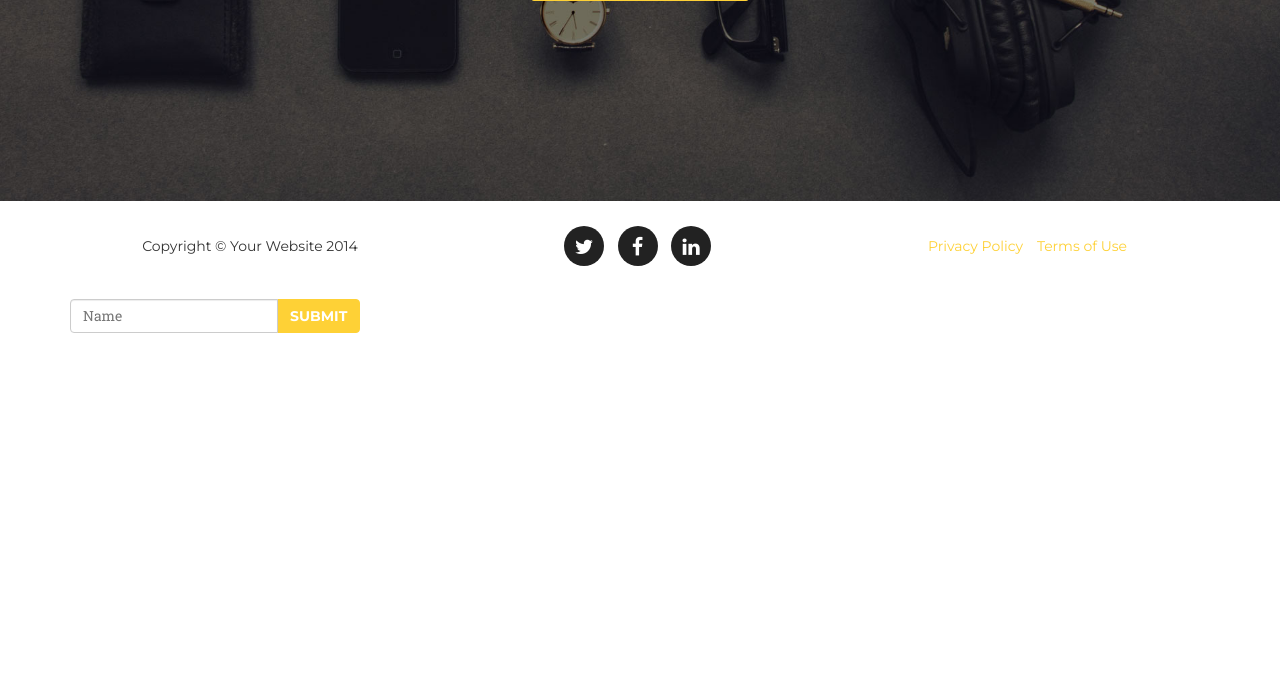
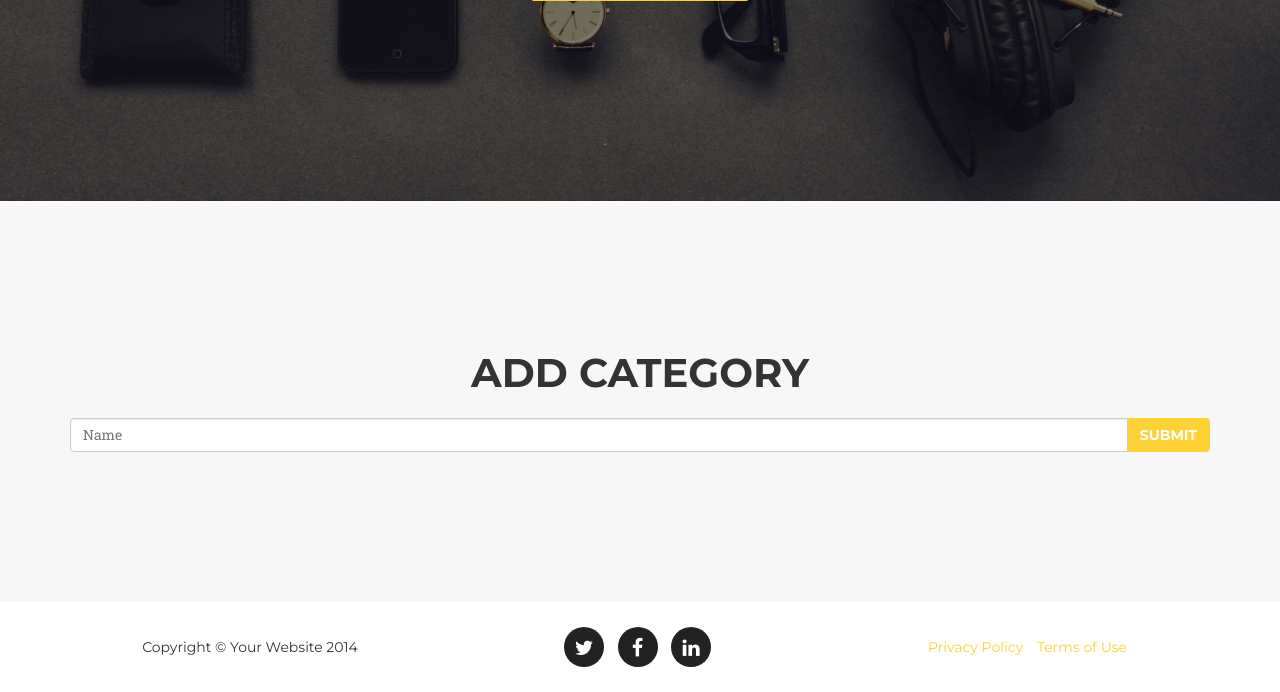
Before and after one commit to szewczykmira/Fiszkowo, a Django app: template Fiszki/templates/fiszki/add_category.html in a window 1280 px wide. Shown: the part 557-1249 px from the top of the page. Before the commit the page ends 890 px from the top, so only its background shows below. Run offline with Django 3.2, Linux system fonts and the light colour scheme; the template is opened without the code that fills it: values that come from a table or form of the project are taken from there, others are empty; parts of the project's set-up code (start-up, migrations or seed data) failed here and were passed over; some libraries are stand-ins or nearby versions; some web fonts are replaced.

Commit message:
Add category form start working

```diff
--- a/Fiszki/templates/fiszki/add_category.html
+++ b/Fiszki/templates/fiszki/add_category.html
@@ -1,8 +1,19 @@
-{% include 'fiszki/base.html' %}
+{% extends 'fiszki/base.html' %}
 
-{% block content %}
+{% block fiszka %}
+<section id="add_category" class="bg-light-gray">
     <div class="container">
-    <div class="row">
+        <div class="row">
+            <div class="col-lg-12 text-center">
+                <h2 class="section-heading">Add category</h2>
+            </div>
+            <div class="row">
+                <div class="col-lg-12">
+                    <form class="navbar-form" action="{% url 'add_category' %}" method="POST"
+                </div>
+            </div>
+        </div>
+    </div>
         <form role="form" action="{% url 'add_category' %}" method="POST" class="navbar-form">
         {% csrf_token %}
         <div class="input-group">
@@ -13,6 +24,50 @@
         </div>
 
         </form>
-    </div>
-    </div>
+</section>
 {% endblock %}
+
+
+<section id="contact">
+        <div class="container">
+            <div class="row">
+                <div class="col-lg-12 text-center">
+                    <h2 class="section-heading">Contact Us</h2>
+                    <h3 class="section-subheading text-muted">Lorem ipsum dolor sit amet consectetur.</h3>
+                </div>
+            </div>
+            <div class="row">
+                <div class="col-lg-12">
+                    <form name="sentMessage" id="contactForm" novalidate>
+                        <div class="row">
+                            <div class="col-md-6">
+                                <div class="form-group">
+                                    <input type="text" class="form-control" placeholder="Your Name *" id="name" required data-validation-required-message="Please enter your name.">
+                                    <p class="help-block text-danger"></p>
+                                </div>
+                                <div class="form-group">
+                                    <input type="email" class="form-control" placeholder="Your Email *" id="email" required data-validation-required-message="Please enter your email address.">
+                                    <p class="help-block text-danger"></p>
+                                </div>
+                                <div class="form-group">
+                                    <input type="tel" class="form-control" placeholder="Your Phone *" id="phone" required data-validation-required-message="Please enter your phone number.">
+                                    <p class="help-block text-danger"></p>
+                                </div>
+                            </div>
+                            <div class="col-md-6">
+                                <div class="form-group">
+                                    <textarea class="form-control" placeholder="Your Message *" id="message" required data-validation-required-message="Please enter a message."></textarea>
+                                    <p class="help-block text-danger"></p>
+                                </div>
+                            </div>
+                            <div class="clearfix"></div>
+                            <div class="col-lg-12 text-center">
+                                <div id="success"></div>
+                                <button type="submit" class="btn btn-xl">Send Message</button>
+                            </div>
+                        </div>
+                    </form>
+                </div>
+            </div>
+        </div>
+    </section>
--- a/Fiszki/templates/fiszki/add_fiszka.html
+++ b/Fiszki/templates/fiszki/add_fiszka.html
@@ -1,6 +1,6 @@
-{% include 'fiszki/base.html' %}
+{% extends 'fiszki/base.html' %}
 
-{% block content %}
+{% block fiszka %}
     <div class="container">
     <form role="form" action="{% url 'add_fiszka' %}" method="POST">
         {% csrf_token %}
```
Also changed, not shown: Fiszki/views.py (+5 -3 lines), 1 other file.
